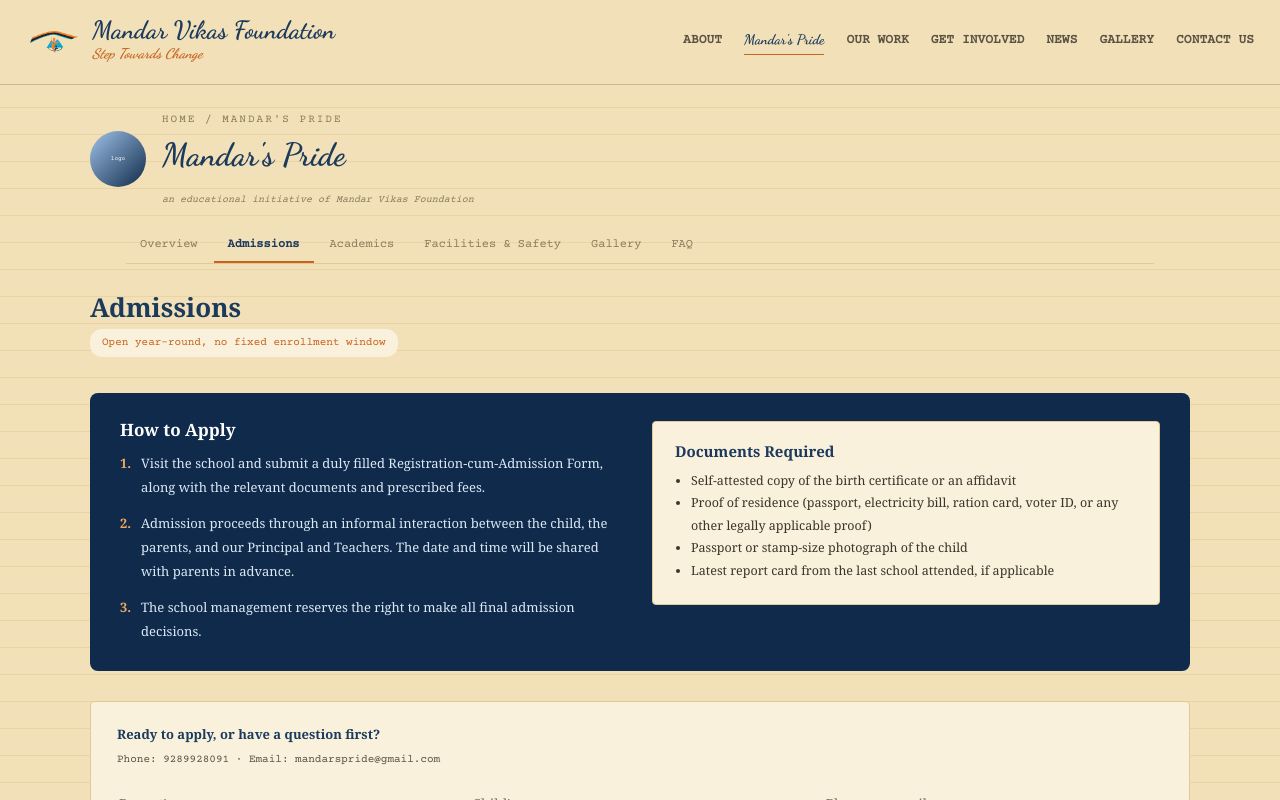
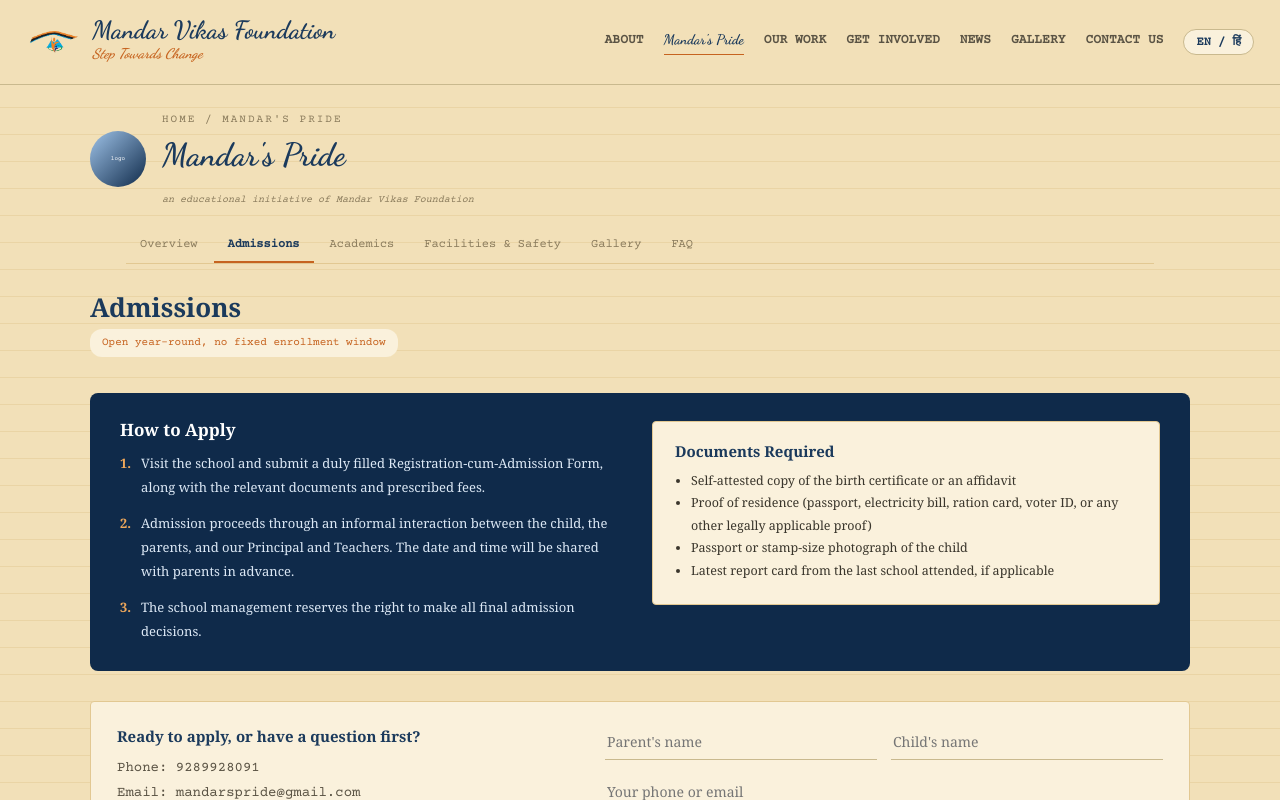
Before and after one commit to mandarvikasfoundation/mvf-website, a Next.js app: page /mandars-pride in a window 1280 px wide. Both pictures are taken after a click on the button "Admissions". Shown: the top 800 px of the page. Built offline with nearby package versions, Linux system fonts and the light colour scheme.

Commit message:
Restore + build real EN/Hindi toggle (Header, Footer, Home fully bilingual), set real domain mandaarvikasfoundation.com everywhere, admissions form: text left / form right + bigger contact font

```diff
--- a/app/layout.tsx
+++ b/app/layout.tsx
@@ -2,11 +2,12 @@
 import './globals.css';
 import Header from '@/components/Header';
 import Footer from '@/components/Footer';
+import { LanguageProvider } from '@/lib/LanguageContext';
 
 export const metadata: Metadata = {
-  // TODO: once the site has a real domain (after Vercel deploy), set
-  // metadataBase: new URL('https://your-real-domain.org') here so social
-  // previews resolve the og:image URL correctly instead of relatively.
+  // Note: the old MVF website is still live on this domain right now;
+  // this one takes over once it's finished and deployed.
+  metadataBase: new URL('https://mandaarvikasfoundation.com'),
   title: {
     default: 'Mandar Vikas Foundation | Step Towards Change',
     template: '%s | MVF',
@@ -32,9 +33,11 @@
   return (
     <html lang="en">
       <body>
-        <Header />
-        <main>{children}</main>
-        <Footer />
+        <LanguageProvider>
+          <Header />
+          <main>{children}</main>
+          <Footer />
+        </LanguageProvider>
       </body>
     </html>
   );
--- a/app/mandars-pride/MandarsPrideClient.tsx
+++ b/app/mandars-pride/MandarsPrideClient.tsx
@@ -212,16 +212,17 @@
           </div>
 
           <div className="card" style={{ marginTop: 30, padding: '22px 26px' }}>
-            <div style={{ display: 'flex', justifyContent: 'space-between', alignItems: 'flex-start', flexWrap: 'wrap', gap: 14, marginBottom: 18 }}>
-              <div>
-                <div style={{ fontSize: 13, fontWeight: 700, color: 'var(--navy-700)' }}>Ready to apply, or have a question first?</div>
-                <div style={{ fontFamily: 'var(--font-mono)', fontSize: 11, color: 'var(--ink-muted)', marginTop: 6 }}>
-                  Phone: 9289928091 &middot; Email: mandarspride@gmail.com
+            <div style={{ display: 'flex', gap: 30, flexWrap: 'wrap' }}>
+              <div style={{ flex: '1 1 220px' }}>
+                <div style={{ fontSize: 15, fontWeight: 700, color: 'var(--navy-700)' }}>Ready to apply, or have a question first?</div>
+                <div style={{ fontFamily: 'var(--font-mono)', fontSize: 14, color: 'var(--ink-muted)', marginTop: 8, lineHeight: 1.8 }}>
+                  Phone: 9289928091
+                  <br />
+                  Email: mandarspride@gmail.com
                 </div>
               </div>
-            </div>
-            <form onSubmit={(e) => e.preventDefault()}>
-              <div style={{ display: 'grid', gridTemplateColumns: 'repeat(auto-fit, minmax(180px, 1fr))', gap: 14, marginBottom: 14 }}>
+              <form onSubmit={(e) => e.preventDefault()} style={{ flex: '1 1 320px' }}>
+                <div style={{ display: 'grid', gridTemplateColumns: '1fr 1fr', gap: 14, marginBottom: 14 }}>
                   <div>
                     <label htmlFor="admissions-parent-name" className="sr-only">Parent&apos;s name</label>
                     <input id="admissions-parent-name" name="parentName" className="field-input" placeholder="Parent's name" />
@@ -230,9 +231,9 @@
                     <label htmlFor="admissions-child-name" className="sr-only">Child&apos;s name</label>
                     <input id="admissions-child-name" name="childName" className="field-input" placeholder="Child's name" />
                   </div>
-                <div>
+                  <div style={{ gridColumn: '1 / -1' }}>
                     <label htmlFor="admissions-parent-contact" className="sr-only">Parent contact</label>
-                  <input id="admissions-parent-contact" name="parentContact" className="field-input" placeholder="Phone or email" />
+                    <input id="admissions-parent-contact" name="parentContact" className="field-input" placeholder="Your phone or email" />
                   </div>
                 </div>
                 <div style={{ marginBottom: 16 }}>
@@ -248,6 +249,7 @@
                 </div>
                 <button type="submit" className="btn btn-primary">Start an inquiry</button>
               </form>
+            </div>
           </div>
         </div>
       )}
--- a/components/Footer.tsx
+++ b/components/Footer.tsx
@@ -1,3 +1,7 @@
+'use client';
+
+import { useLanguage } from '@/lib/LanguageContext';
+
 function FacebookIcon() {
   return (
     <svg width="24" height="24" viewBox="0 0 24 24" fill="none">
@@ -22,6 +26,7 @@
 }
 
 export default function Footer() {
+  const { lang } = useLanguage();
   return (
     <footer
       style={{
@@ -48,17 +53,25 @@
       >
         <div>
           <div style={{ color: 'var(--ink)', fontWeight: 700, fontSize: 17 }}>
-            Mandar Vikas Foundation
+            {lang === 'hi' ? 'मंदार विकास फाउंडेशन' : 'Mandar Vikas Foundation'}
           </div>
           <div style={{ whiteSpace: 'nowrap' }}>
-            Dam Road, Bhaga, P.O. &amp; P.S. Bounsi, District Banka, Bihar,{' '}
-            <b>PIN</b> 813104
+            {lang === 'hi' ? (
+              <>
+                डैम रोड, भागा, पो. &amp; पु.स्टे. बौंसी, जिला बांका, बिहार, <b>पिन</b> 813104
+              </>
+            ) : (
+              <>
+                Dam Road, Bhaga, P.O. &amp; P.S. Bounsi, District Banka, Bihar,{' '}
+                <b>PIN</b> 813104
+              </>
+            )}
           </div>
           <div>
-            <b>Phone:</b> 9289928091
+            <b>{lang === 'hi' ? 'फ़ोन:' : 'Phone:'}</b> 9289928091
           </div>
           <div>
-            <b>Email:</b> mandarvikasfoundation@gmail.com
+            <b>{lang === 'hi' ? 'ईमेल:' : 'Email:'}</b> mandarvikasfoundation@gmail.com
           </div>
         </div>
         <div style={{ display: 'flex', gap: 12, marginTop: 10 }}>
--- a/components/Header.tsx
+++ b/components/Header.tsx
@@ -3,20 +3,22 @@
 import { useState } from 'react';
 import Link from 'next/link';
 import { usePathname } from 'next/navigation';
+import { useLanguage } from '@/lib/LanguageContext';
 
 const NAV_LINKS = [
-  { href: '/about', label: 'About' },
-  { href: '/mandars-pride', label: "Mandar's Pride", isBrand: true },
-  { href: '/our-work', label: 'Our Work' },
-  { href: '/get-involved', label: 'Get Involved' },
-  { href: '/news', label: 'News' },
-  { href: '/gallery', label: 'Gallery' },
-  { href: '/contact', label: 'Contact Us' },
+  { href: '/about', label: 'About', labelHi: 'हमारे बारे में' },
+  { href: '/mandars-pride', label: "Mandar's Pride", labelHi: "Mandar's Pride", isBrand: true },
+  { href: '/our-work', label: 'Our Work', labelHi: 'हमारा कार्य' },
+  { href: '/get-involved', label: 'Get Involved', labelHi: 'जुड़ें' },
+  { href: '/news', label: 'News', labelHi: 'समाचार' },
+  { href: '/gallery', label: 'Gallery', labelHi: 'गैलरी' },
+  { href: '/contact', label: 'Contact Us', labelHi: 'संपर्क करें' },
 ];
 
 export default function Header() {
   const pathname = usePathname();
   const [menuOpen, setMenuOpen] = useState(false);
+  const { lang, toggle } = useLanguage();
 
   return (
     <header
@@ -59,7 +61,7 @@
               className="brand-script"
               style={{ fontSize: 25, color: 'var(--navy-700)', lineHeight: 1 }}
             >
-              Mandar Vikas Foundation
+              {lang === 'hi' ? 'मंदार विकास फाउंडेशन' : 'Mandar Vikas Foundation'}
             </div>
             <div
               className="brand-script"
@@ -78,7 +80,7 @@
           className="nav-desktop"
           style={{
             display: 'flex',
-            gap: 22,
+            gap: 20,
             alignItems: 'center',
             fontFamily: 'var(--font-mono)',
             fontSize: 13,
@@ -87,6 +89,7 @@
         >
           {NAV_LINKS.map((link) => {
             const isActive = pathname?.startsWith(link.href);
+            const label = lang === 'hi' ? link.labelHi : link.label;
             if (link.isBrand) {
               return (
                 <Link
@@ -104,7 +107,7 @@
                     whiteSpace: 'nowrap',
                   }}
                 >
-                  {link.label}
+                  {label}
                 </Link>
               );
             }
@@ -120,13 +123,32 @@
                     : '1.5px solid transparent',
                   paddingBottom: 2,
                   whiteSpace: 'nowrap',
-                  textTransform: 'uppercase',
+                  textTransform: lang === 'hi' ? 'none' : 'uppercase',
                 }}
               >
-                {link.label}
+                {label}
               </Link>
             );
           })}
+
+          <button
+            onClick={toggle}
+            aria-label={lang === 'hi' ? 'Switch to English' : 'हिंदी में बदलें'}
+            style={{
+              fontFamily: 'var(--font-mono)',
+              fontSize: 12,
+              fontWeight: 700,
+              color: 'var(--navy-700)',
+              background: 'var(--card-bg)',
+              border: '1px solid var(--rule)',
+              borderRadius: 14,
+              padding: '5px 12px',
+              cursor: 'pointer',
+              whiteSpace: 'nowrap',
+            }}
+          >
+            {lang === 'hi' ? 'EN / हिं' : 'EN / हिं'}
+          </button>
         </nav>
 
         <button
@@ -163,6 +185,7 @@
         >
           {NAV_LINKS.map((link) => {
             const isActive = pathname?.startsWith(link.href);
+            const label = lang === 'hi' ? link.labelHi : link.label;
             return (
               <Link
                 key={link.href}
@@ -175,13 +198,31 @@
                   color: isActive ? 'var(--navy-700)' : 'var(--ink)',
                   fontWeight: 700,
                   fontSize: link.isBrand ? 16 : 14,
-                  textTransform: link.isBrand ? 'none' : 'uppercase',
+                  textTransform: link.isBrand || lang === 'hi' ? 'none' : 'uppercase',
                 }}
               >
-                {link.label}
+                {label}
               </Link>
             );
           })}
+          <button
+            onClick={toggle}
+            style={{
+              marginTop: 10,
+              alignSelf: 'flex-start',
+              fontFamily: 'var(--font-mono)',
+              fontSize: 12,
+              fontWeight: 700,
+              color: 'var(--navy-700)',
+              background: 'var(--card-bg)',
+              border: '1px solid var(--rule)',
+              borderRadius: 14,
+              padding: '6px 14px',
+              cursor: 'pointer',
+            }}
+          >
+            EN / हिं
+          </button>
         </nav>
       )}
     </header>
--- /dev/null
+++ b/lib/LanguageContext.tsx
@@ -0,0 +1,64 @@
+'use client';
+
+import { createContext, useContext, useEffect, useState, useMemo } from 'react';
+
+export type Lang = 'en' | 'hi';
+
+type LanguageContextValue = {
+  lang: Lang;
+  setLang: (lang: Lang) => void;
+  toggle: () => void;
+};
+
+const LanguageContext = createContext<LanguageContextValue | null>(null);
+
+const STORAGE_KEY = 'mvf-lang';
+
+export function LanguageProvider({ children }: { children: React.ReactNode }) {
+  const [lang, setLangState] = useState<Lang>('en');
+
+  // Restore the visitor's last choice on load.
+  useEffect(() => {
+    try {
+      const saved = window.localStorage.getItem(STORAGE_KEY);
+      if (saved === 'en' || saved === 'hi') setLangState(saved);
+    } catch {
+      // localStorage unavailable (e.g. private browsing) — default to English
+    }
+  }, []);
+
+  const setLang = (next: Lang) => {
+    setLangState(next);
+    try {
+      window.localStorage.setItem(STORAGE_KEY, next);
+    } catch {
+      // ignore
+    }
+  };
+
+  const value = useMemo(
+    () => ({
+      lang,
+      setLang,
+      toggle: () => setLang(lang === 'en' ? 'hi' : 'en'),
+    }),
+    [lang]
+  );
+
+  return <LanguageContext.Provider value={value}>{children}</LanguageContext.Provider>;
+}
+
+export function useLanguage() {
+  const ctx = useContext(LanguageContext);
+  if (!ctx) {
+    throw new Error('useLanguage must be used within a LanguageProvider');
+  }
+  return ctx;
+}
+
+// Small helper for components that just need to pick between two strings:
+// const t = useT(); ... {t('Hello', 'नमस्ते')}
+export function useT() {
+  const { lang } = useLanguage();
+  return (en: string, hi: string) => (lang === 'hi' ? hi : en);
+}
```
Also changed, not shown: app/page.tsx (+59 -39 lines), app/sitemap.ts (+3 -4 lines), public/robots.txt. Lines whose indentation alone changed are shown as unchanged.
